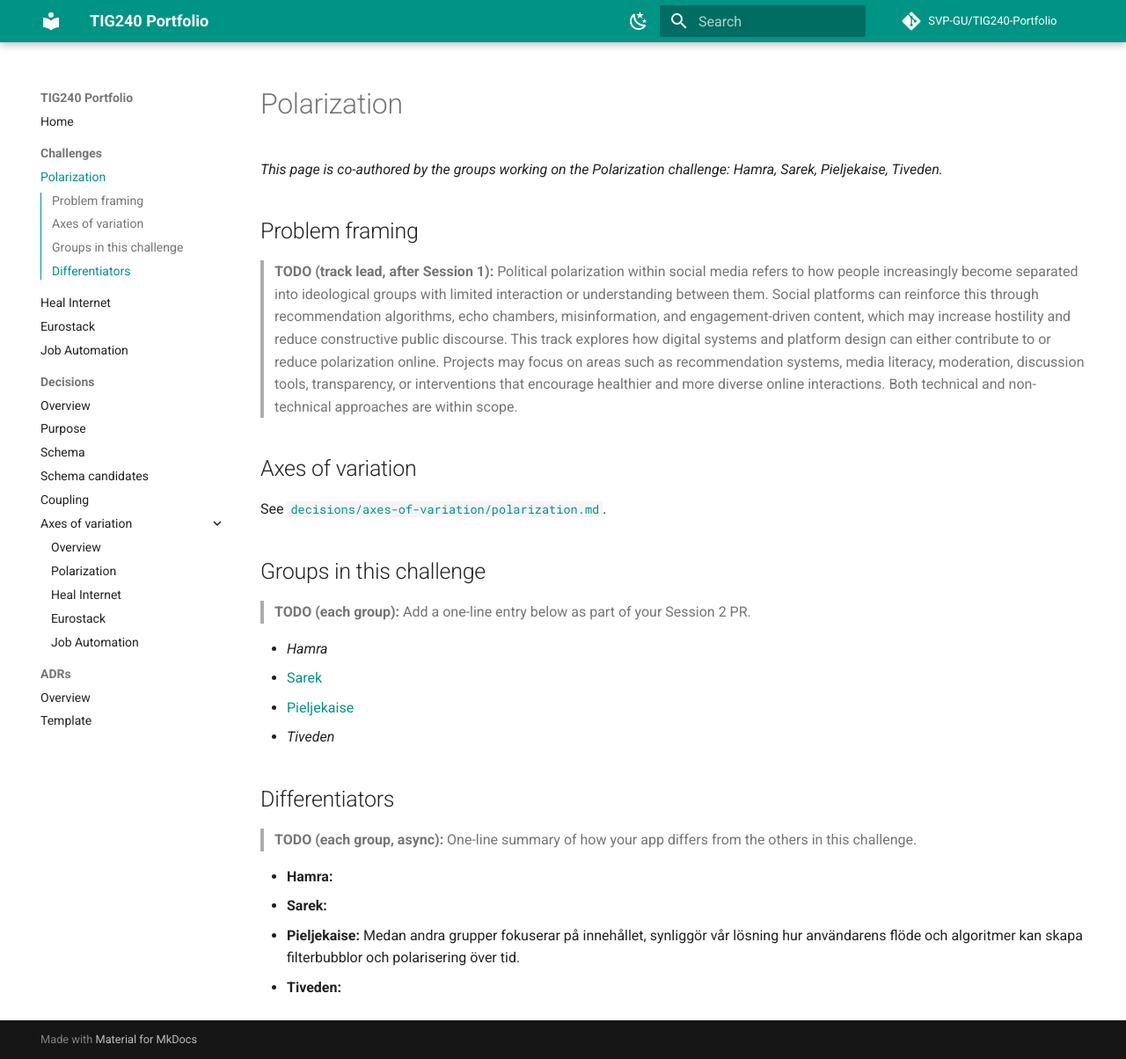
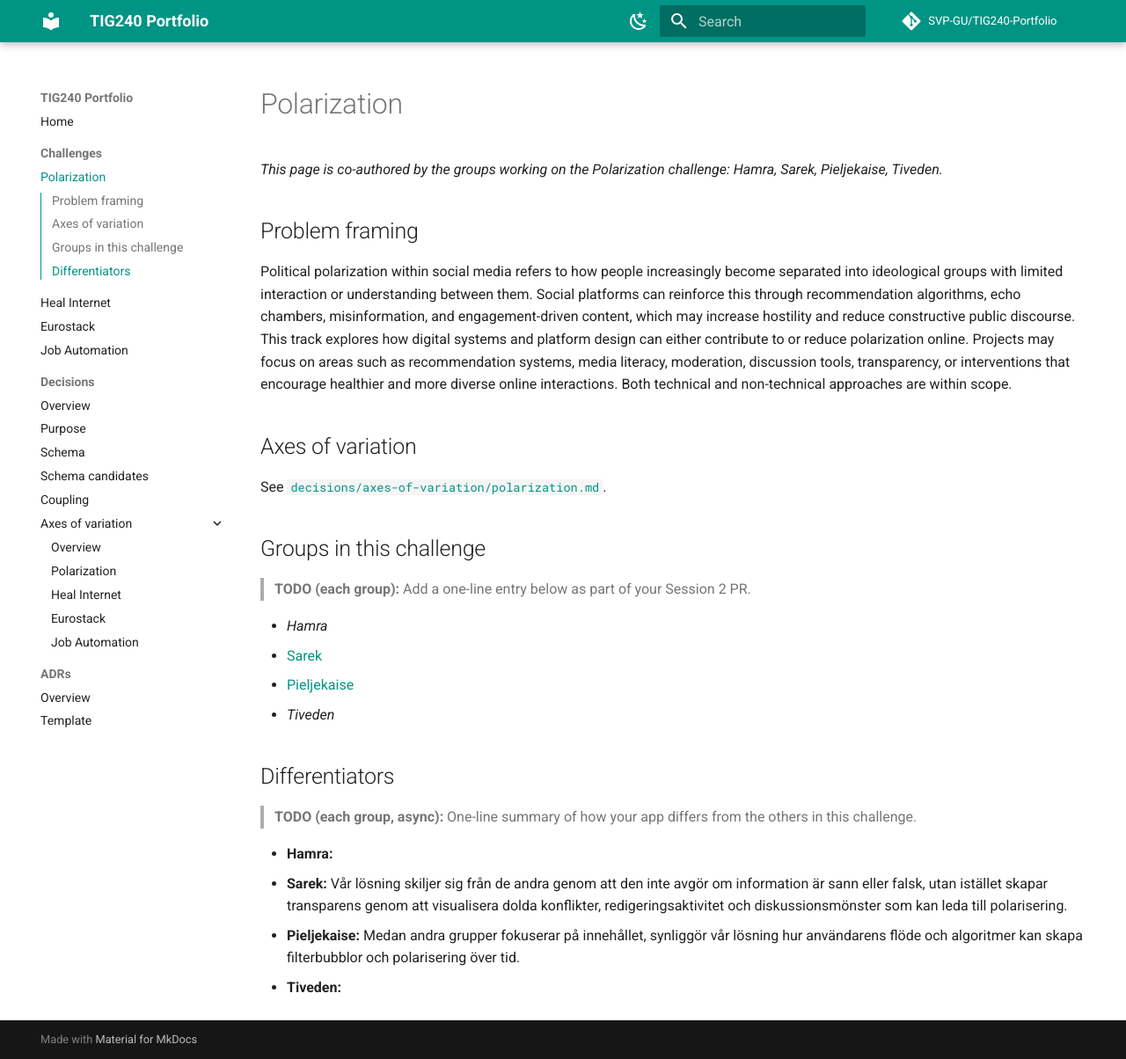
Before and after one commit to SVP-GU/TIG240-Portfolio, an MkDocs documentation site: the page built from docs/challenges/polarization/index.md, in a window 1280 px wide and 1204 px high. Shown: the whole window at 88% size. Built offline with MkDocs 1.6.1 and Material for MkDocs 9.7.7, drawn with Linux system fonts in a browser that asks for light colours; comment, search, counter and statistics services are not loaded.

Commit message:
Update index.md

```diff
--- a/docs/challenges/polarization/index.md
+++ b/docs/challenges/polarization/index.md
@@ -3,8 +3,6 @@
 *This page is co-authored by the groups working on the Polarization challenge: Hamra, Sarek, Pieljekaise, Tiveden.*
 
 ## Problem framing
-
-> **TODO (track lead, after Session 1):**
 Political polarization within social media refers to how people increasingly become separated into ideological groups with limited interaction or understanding between them. Social platforms can reinforce this through recommendation algorithms, echo chambers, misinformation, and engagement-driven content, which may increase hostility and reduce constructive public discourse.
 This track explores how digital systems and platform design can either contribute to or reduce polarization online. Projects may focus on areas such as recommendation systems, media literacy, moderation, discussion tools, transparency, or interventions that encourage healthier and more diverse online interactions. Both technical and non-technical approaches are within scope.
 
@@ -26,6 +24,6 @@ See [`decisions/axes-of-variation/polarization.md`](../../decisions/axes-of-vari
 > **TODO (each group, async):** One-line summary of how your app differs from the others in this challenge.
 
 - **Hamra:**
-- **Sarek:**
+- **Sarek:** Vår lösning skiljer sig från de andra genom att den inte avgör om information är sann eller falsk, utan istället skapar transparens genom att visualisera dolda konflikter, redigeringsaktivitet och diskussionsmönster som kan leda till polarisering.
 - **Pieljekaise:** Medan andra grupper fokuserar på innehållet, synliggör vår lösning hur användarens flöde och algoritmer kan skapa filterbubblor och polarisering över tid.
 - **Tiveden:**
```
